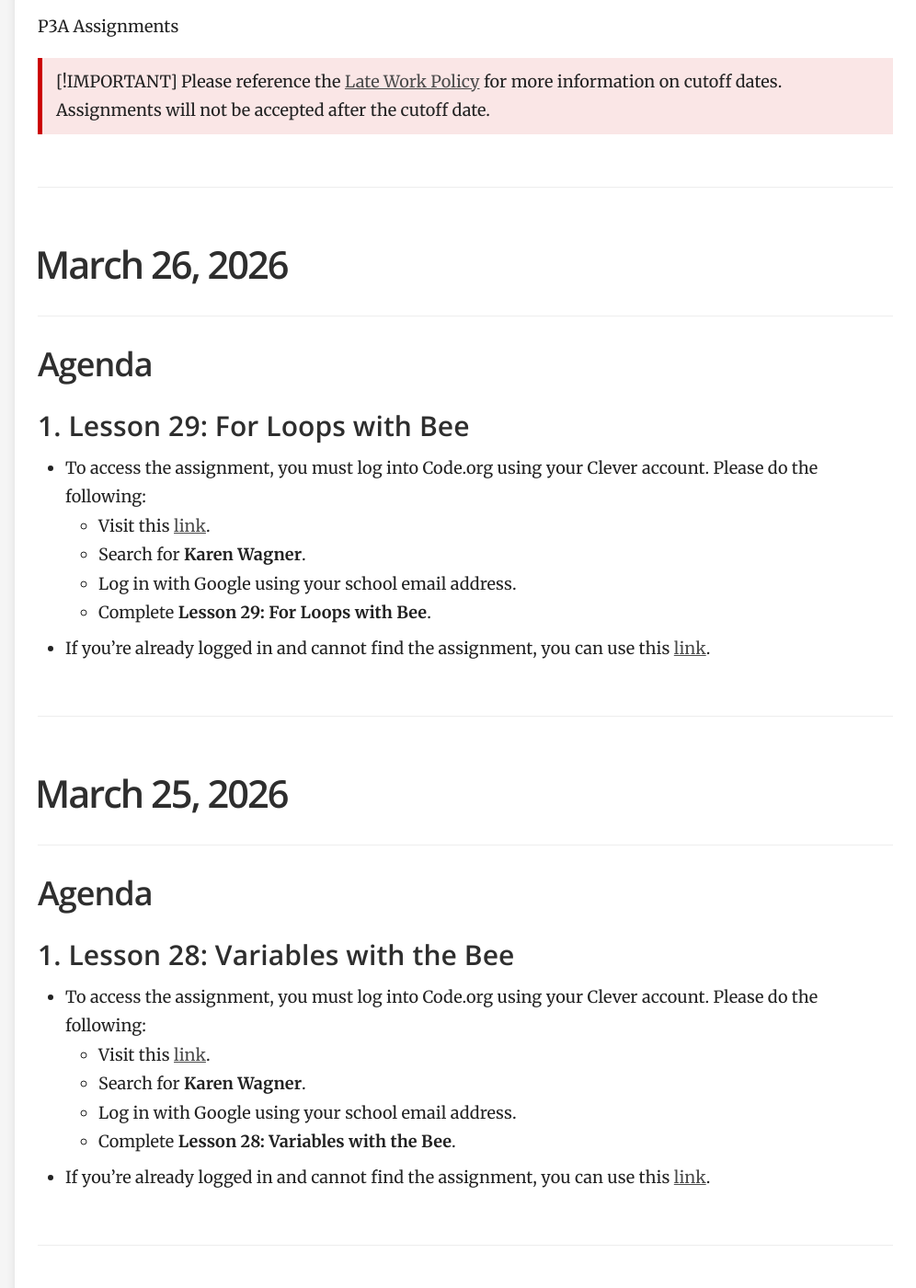
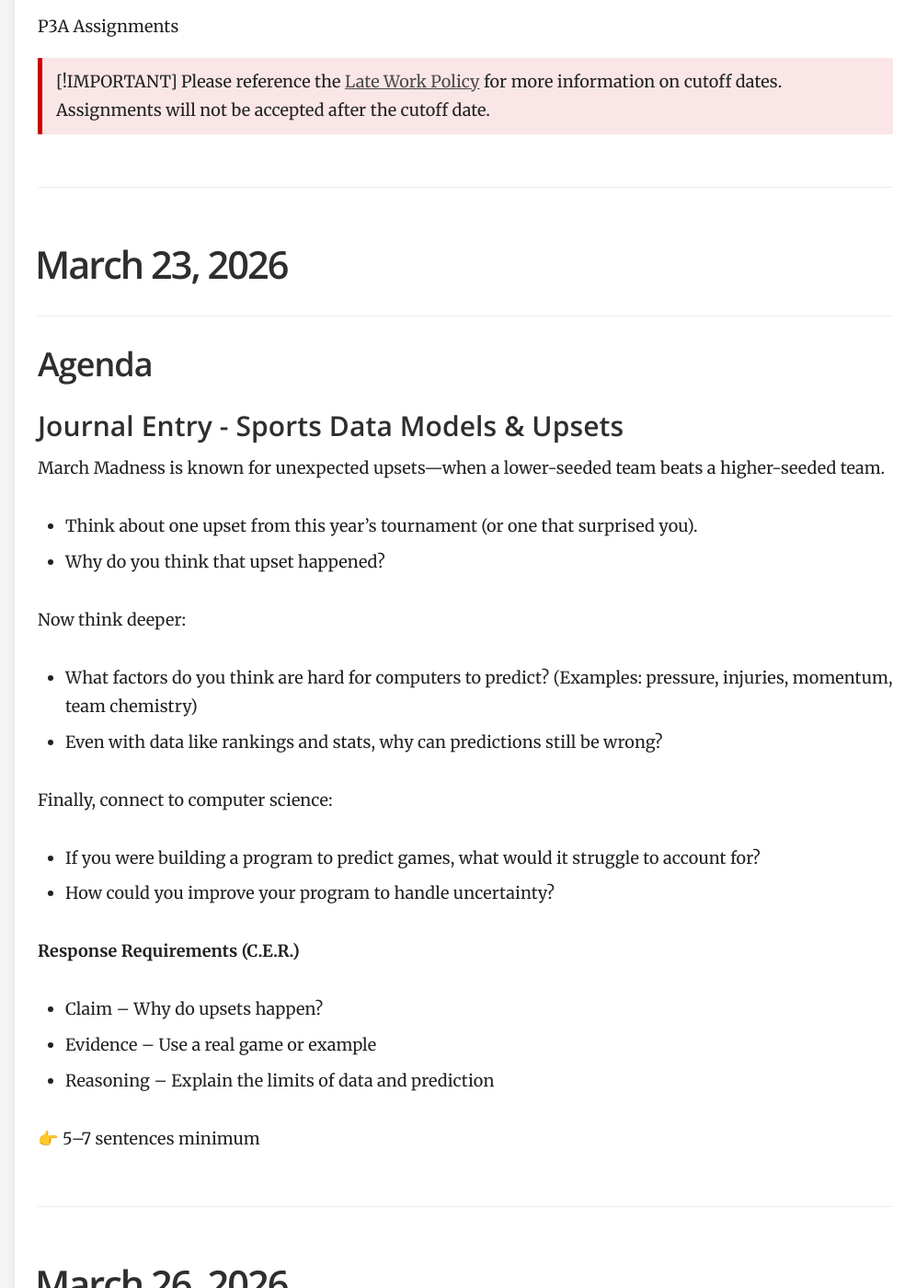
Before and after one commit to mswhitby/classroom, a Jekyll site: the page built from _docs/classes/1st.md, in a window 1280 px wide and 1400 px high, scrolled down 878 px. Shown: the whole window at 92% size, without its empty margins (284-1280 px from the left). Built offline with Jekyll 4.4.1, drawn with Linux system fonts in a browser that asks for light colours.

Commit message:
uPDATED LESSONS

```diff
--- a/_docs/classes/1st.md
+++ b/_docs/classes/1st.md
@@ -198,6 +198,34 @@ order: 1
 > Please reference the [Late Work Policy](https://github.com/mswhitby/classroom/blob/main/_docs/resources/late_work.md) for more information on cutoff dates. Assignments will not be accepted after the cutoff date.
 
 ****
+
+# March 23, 2026
+
+## Agenda
+
+### Journal Entry - Sports Data Models & Upsets
+
+March Madness is known for unexpected upsets—when a lower-seeded team beats a higher-seeded team.
+
+- Think about one upset from this year’s tournament (or one that surprised you).
+- Why do you think that upset happened?
+
+Now think deeper:
+- What factors do you think are hard for computers to predict? (Examples: pressure, injuries, momentum, team chemistry)
+- Even with data like rankings and stats, why can predictions still be wrong?
+
+Finally, connect to computer science:
+- If you were building a program to predict games, what would it struggle to account for?
+- How could you improve your program to handle uncertainty?
+
+**Response Requirements (C.E.R.)**
+- Claim – Why do upsets happen?
+- Evidence – Use a real game or example
+- Reasoning – Explain the limits of data and prediction
+
+👉 5–7 sentences minimum
+
+----
 
 # March 26, 2026
 
```
